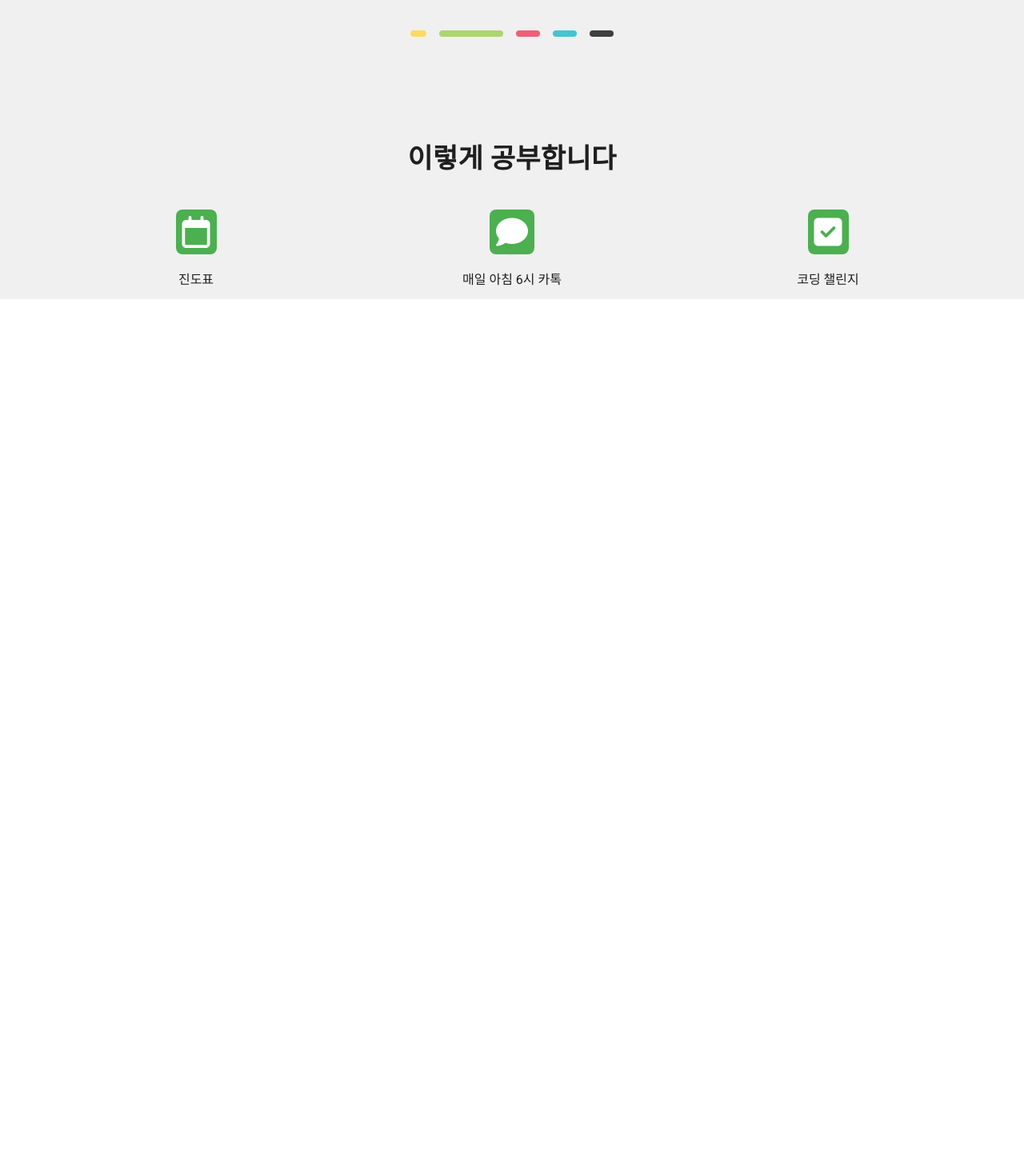
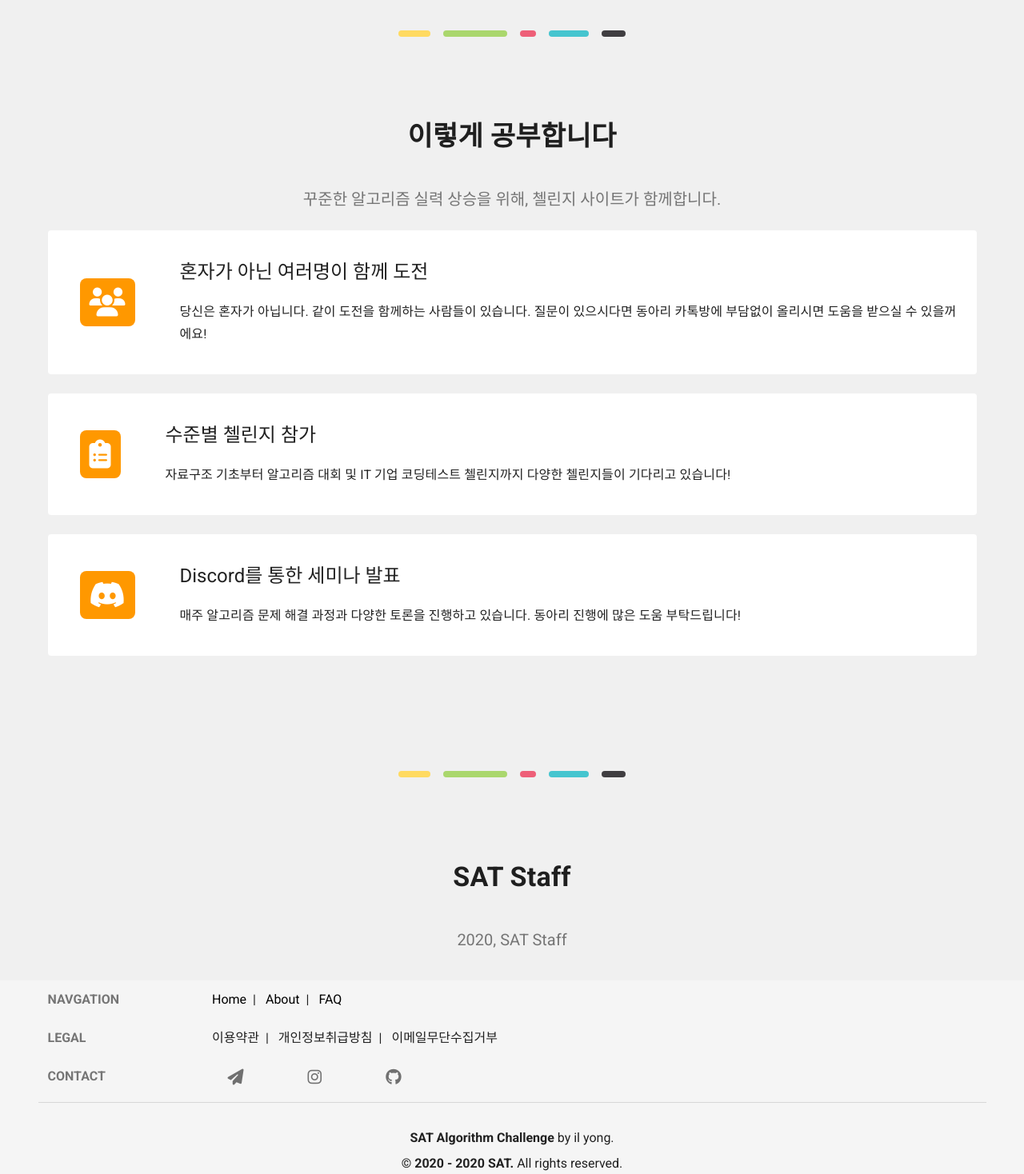
Before and after one commit to dlfdyd96/satChallenge, a Vue app in the folder front/: page /about in a window 1280 px wide. Shown: the part 880-2348 px from the top of the page at 80% size. Before the commit the page ends 1254 px from the top, so only its background shows below. Built offline with nearby package versions, Linux system fonts and the light colour scheme.

Commit message:
Footer & About Page

```diff
--- a/front/src/App.vue
+++ b/front/src/App.vue
@@ -5,17 +5,20 @@
     <v-content class="root">
       <router-view></router-view>
     </v-content>
+    <my-footer/>
   </v-app>
 </template>
 
 <script>
 import Appbar from './components/Appbar'
+import Footer from './components/Footer'
 
 export default {
   name: 'App',
 
   components: {
     'app-bar' : Appbar,
+    'my-footer' : Footer,
   },
 
   data: () => ({
--- /dev/null
+++ b/front/src/components/Footer.vue
@@ -0,0 +1,65 @@
+<template>
+  <v-footer padless>
+    <v-container>
+      <v-row>
+        <v-col cols="2">
+          <strong class="grey--text text--darken-1">NAVGATION</strong>
+        </v-col>
+        <v-col>
+          <a class="mx-2 black--text" href="/">Home</a>|
+          <a class="mx-2 black--text" href="/about">About</a>|
+          <a class="mx-2 black--text" href="/faq">FAQ</a>
+        </v-col>
+      </v-row>
+
+      <v-row>
+        <v-col cols="2">
+          <strong class="grey--text text--darken-1">LEGAL</strong>
+        </v-col>
+        <v-col>
+          <span class="mx-2">이용약관</span>|
+          <span class="mx-2">개인정보취급방침</span>|
+          <span class="mx-2">이메일무단수집거부</span>
+        </v-col>
+      </v-row>
+
+      <v-row>
+        <v-col cols="2">
+          <strong class="grey--text text--darken-1">CONTACT</strong>
+        </v-col>
+        <v-col cols="1" class="text-center"><a href="mailto:1yongs_@naver.com?subject=Feedback&body=Message">
+          <v-icon size="20">fas fa-paper-plane</v-icon></a></v-col>
+        <v-col cols="1" class="text-center"><a href="https://www.instagram.com/1.yong_/" target="_blank">
+          <v-icon size="20">fab fa-instagram</v-icon></a></v-col>
+        <v-col cols="1" class="text-center"><a href="https://github.com/dlfdyd96" target="_blank">
+          <v-icon size="20">fab fa-github</v-icon></a></v-col>
+      </v-row>
+
+      <v-row class="my-5">
+        <v-divider></v-divider>
+      </v-row>
+
+      <v-row>
+        <v-col cols="12" class="pb-1 text-center">
+          <strong>SAT Algorithm Challenge</strong>&nbsp;by il yong.
+        </v-col>
+      </v-row>
+
+      <v-row>
+        <v-col cols="12" class="py-1 text-center">
+          <strong>&copy; 2020 - {{ new Date().getFullYear()}} SAT.</strong> All rights reserved.
+        </v-col>
+      </v-row>
+    </v-container>
+  </v-footer>
+</template>
+
+<script>
+export default {
+
+}
+</script>
+
+<style>
+
+</style>
--- a/front/src/views/About.vue
+++ b/front/src/views/About.vue
@@ -14,7 +14,7 @@
           S
         </span>
         <span class="title__challenge">
-          exy
+          pecial
         </span>
         <span class="title__sat">A</span>
         <span class="title__challenge">
@@ -46,6 +46,7 @@
           </div>
         </v-col>
       </v-row>
+
       <!-- divider -->
       <v-row>
         <v-col>
@@ -54,8 +55,9 @@
           </div>
         </v-col>
       </v-row>
+
       <!-- 설명 -->
-      <v-row class="mt-10">
+      <v-row class="mb-5">
         <!-- 이렇게 공부합니다. -->
         <v-col cols="12">
           <div class="d-flex justify-center text-h4 font-weight-bold">
@@ -63,36 +65,70 @@
           </div>
         </v-col>
       </v-row>
-      <!-- items -->
       <v-row>
-        <v-col cols="12" sm="4">
-          <div class="d-flex justify-center ma-5">
-            <v-icon class="green pa-2 rounded-lg white--text" size="40">
-              far fa-calendar
-            </v-icon>
-          </div>
-          <div class="d-flex justify-center">
-            진도표
-            <!-- 100% 완주를 위한 진도표를 보면서 강의를 시청합니다 -->
+        <v-col cols="12">
+          <div class="d-flex justify-center section1__subtitle grey--text text--darken-1">
+            꾸준한 알고리즘 실력 상승을 위해, 첼린지 사이트가 함께합니다.
           </div>
         </v-col>
-        <v-col cols="12" sm="4">
-          <div class="d-flex justify-center ma-5">
-            <v-icon class="green pa-2 rounded-lg white--text" size="40">
-              fas fa-comment
-            </v-icon>
-          </div>
-          <div class="d-flex justify-center">매일 아침 6시 카톡</div>
-        </v-col>
-        <v-col cols="12" sm="4">
-          <div class="d-flex justify-center ma-5">
-            <v-icon class="green pa-2 rounded-lg white--text" size="40">
-              fas fa-check-square
-            </v-icon>
-          </div>
-          <div class="d-flex justify-center">코딩 챌린지</div>
+      </v-row>
+
+      <!-- items -->
+      <v-row v-for="item in howToList" :key="item">
+        <v-col cols="12">
+          <v-card
+            flat
+          >
+            <div class="d-flex flex-no-wrap ">
+              <div class="d-flex align-center mx-10">
+                <v-icon class="pa-3 rounded-lg orange white--text" large>{{item.icon}}</v-icon>
+              </div>
+              <div>
+                <v-card-title
+                  class="headline my-5"
+                >{{item.title}}</v-card-title>
+                <v-card-subtitle class="text-subtitle-1 mb-5">
+                  {{item.text}}
+                </v-card-subtitle>
+              </div>
+
+            </div>
+          </v-card>
         </v-col>
       </v-row>
+
+      <!-- divider -->
+      <v-row>
+        <v-col>
+          <div class="d-flex justify-center mt-15 mb-10 about__divider">
+            <span v-for="style in divider_style" :key="style" class="mx-2 mt-15 mb-10" :style="style"></span>
+          </div>
+        </v-col>
+      </v-row>
+
+      <!-- 운영진 -->
+      <v-row class="mb-5">
+        <!-- 이렇게 공부합니다. -->
+        <v-col cols="12">
+          <div class="d-flex justify-center text-h4 font-weight-bold">
+            SAT Staff
+          </div>
+        </v-col>
+      </v-row>
+      <v-row>
+        <v-col cols="12">
+          <div class="d-flex justify-center section1__subtitle grey--text text--darken-1">
+            2020, SAT Staff
+          </div>
+        </v-col>
+      </v-row>
+
+      <v-row>
+        <v-col>
+
+        </v-col>
+      </v-row>
+
 
     </v-container>
   </div>
@@ -126,7 +162,7 @@ export default {
       divider_style : [
         {
           backgroundColor : 'rgb(255, 218, 97)',
-          width : '20px'
+          width : '40px'
         },
         {
           backgroundColor : '#aad76d',
@@ -134,15 +170,32 @@ export default {
         },
         {
           backgroundColor : 'rgb(238, 95, 120)',
-          width : '30px'
+          width : '20px'
         },
         {
           backgroundColor : 'rgb(69, 197, 207)',
-          width : '30px'
+          width : '50px'
         },
         {
           backgroundColor : 'rgb(64, 62, 65)',
           width : '30px'
+        },
+      ],
+      howToList : [
+        {
+          icon : 'fas fa-users',
+          title : '혼자가 아닌 여러명이 함께 도전',
+          text : '당신은 혼자가 아닙니다. 같이 도전을 함께하는 사람들이 있습니다. 질문이 있으시다면 동아리 카톡방에 부담없이 올리시면 도움을 받으실 수 있을꺼에요!'
+        },
+        {
+          icon : 'fas fa-clipboard-list',
+          title : '수준별 첼린지 참가',
+          text : '자료구조 기초부터 알고리즘 대회 및 IT 기업 코딩테스트 첼린지까지 다양한 첼린지들이 기다리고 있습니다!'
+        },
+        {
+          icon : 'fab fa-discord',
+          title : 'Discord를 통한 세미나 발표',
+          text : '매주 알고리즘 문제 해결 과정과 다양한 토론을 진행하고 있습니다. 동아리 진행에 많은 도움 부탁드립니다!'
         },
       ]
     }
@@ -190,4 +243,7 @@ export default {
   border-radius: 10px;
   /* background-color: ; */
 }
+.section1__subtitle {
+  font-size: 20px;
+}
 </style>
--- a/front/src/views/Home.vue
+++ b/front/src/views/Home.vue
@@ -46,26 +46,7 @@
 
         </v-col>
       </v-row>
-      <v-row>
-        <!--
-        <v-col cols="12" sm="6" md="4">
-          <challenge
-            :startTime='new Date("2020-10-18T00:00:00")'
-            :title='"2020 여름방학 스터디"'
-            :weeks='4'
-            :problems='38'
-            :users='5'
-          />
-        </v-col>
-        <v-col cols="12" sm="6" md="4">
-          <challenge
-            :startTime="new Date('2021-02-04T00:00:00')"
-            :title="`2021 '신재영'씨 생일`"
-            :weeks='4'
-            :problems='23'
-            :users='1'
-          />
-        </v-col> -->
+      <v-row class="mb-15">
         <v-col cols="12" sm="6" md="4"
           v-for="(item, index) in challenges"
           :key="index"
--- a/front/src/views/Login.vue
+++ b/front/src/views/Login.vue
@@ -45,7 +45,7 @@
           <v-divider class="my-5"></v-divider>
           <v-row>
             <v-col cols="12">
-              <v-btn width="100%" color="light-green" class="white--text">
+              <v-btn width="100%" color="light-green" class="white--text" disabled>
                 <span class="green font-weight-bold mr-5 pa-1">
                   N
                 </span>
@@ -53,7 +53,7 @@
               </v-btn>
             </v-col>
             <v-col cols="12">
-              <v-btn width="100%" color="yellow" class="brown--text text--darken-1">
+              <v-btn width="100%" color="yellow" class="brown--text text--darken-1" disabled>
                 <span class="brown darken-1 white--text font-weight-bold mr-5 pa-1">
                   K
                 </span>
```
